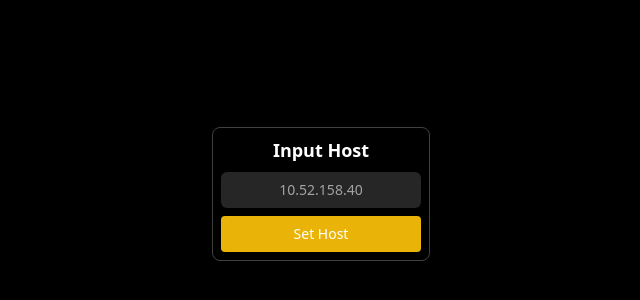
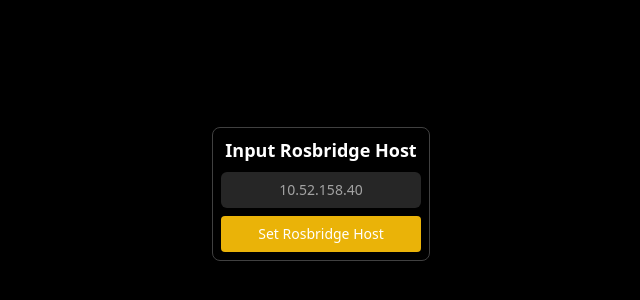
Before and after one commit to RoboJackets/urc-dashboard, a React (Create React App) app: page / in a window 1280 px wide. Shown: the part 206-506 px from the top of the page, without its empty margins (319-959 px from the left). Built offline with nearby package versions, Linux system fonts and the light colour scheme.

Commit message:
file name refactoring

```diff
--- a/src/components/HostInput/HostInput.tsx
+++ b/src/components/HostInput/HostInput.tsx
@@ -9,7 +9,7 @@ export const HostInput = (props: HostInputProps) => {
   return (
     <div className="App w-screen h-screen p-2 flex gap-2 items-center justify-center">
       <div className="card">
-        <div className="card-title">Input Host</div>
+        <div className="card-title">Input Rosbridge Host</div>
         <input
           placeholder={props.defaultHost}
           className="w-[200px] h-min"
@@ -22,7 +22,7 @@ export const HostInput = (props: HostInputProps) => {
             }
           }}
         >
-          Set Host
+          Set Rosbridge Host
         </button>
       </div>
     </div>
--- a/src/components/NavigationPanel/NavigationPanel.tsx
+++ b/src/components/NavigationPanel/NavigationPanel.tsx
@@ -4,10 +4,10 @@ import { Waypoints } from "./Waypoints/Waypoints";
 import { Coordinate } from "./CoordinateInterface";
 import { Odometry } from "./Odometry/Odometry";
 import ROSLIB from "roslib";
-interface NavigationPrpos {
+interface NavigationPanelPrpos {
   ROS: ROSLIB.Ros;
 }
-export const Navigation = (props: NavigationPrpos) => {
+export const Navigation = (props: NavigationPanelPrpos) => {
   const [waypoints, setWaypoints] = useState<Coordinate[]>([]);
   const [odometry, setOdometry] = useState<Coordinate>({
     lat: 38.409,
@@ -25,7 +25,7 @@ export const Navigation = (props: NavigationPrpos) => {
 
   return (
     <div className="flex flex-col card">
-      <div className="card-title">Navigation</div>
+      <div className="card-title">Navigation Panel</div>
       <div className="flex gap-2">
         <Map waypoints={waypoints} odometry={odometry} />
 
```
